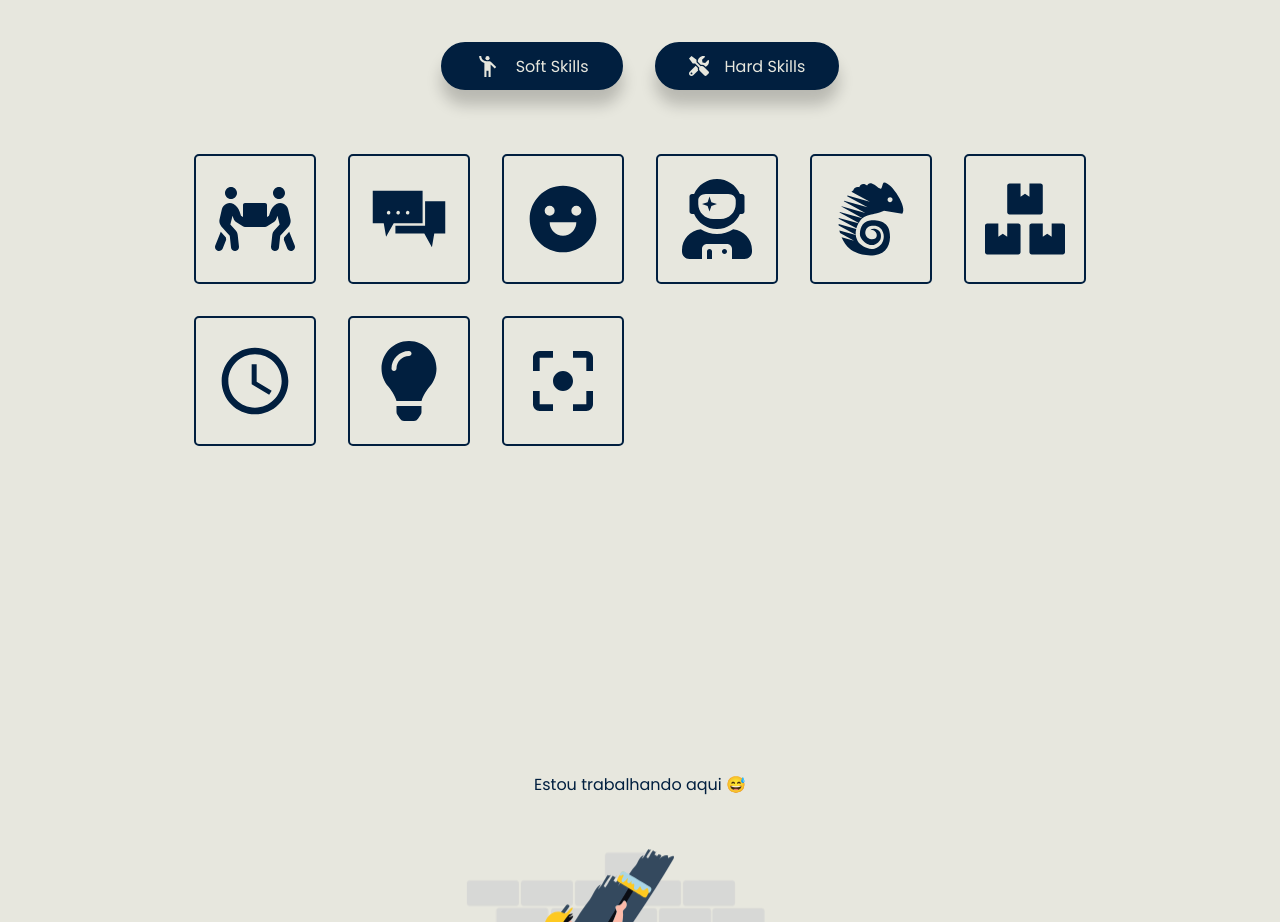
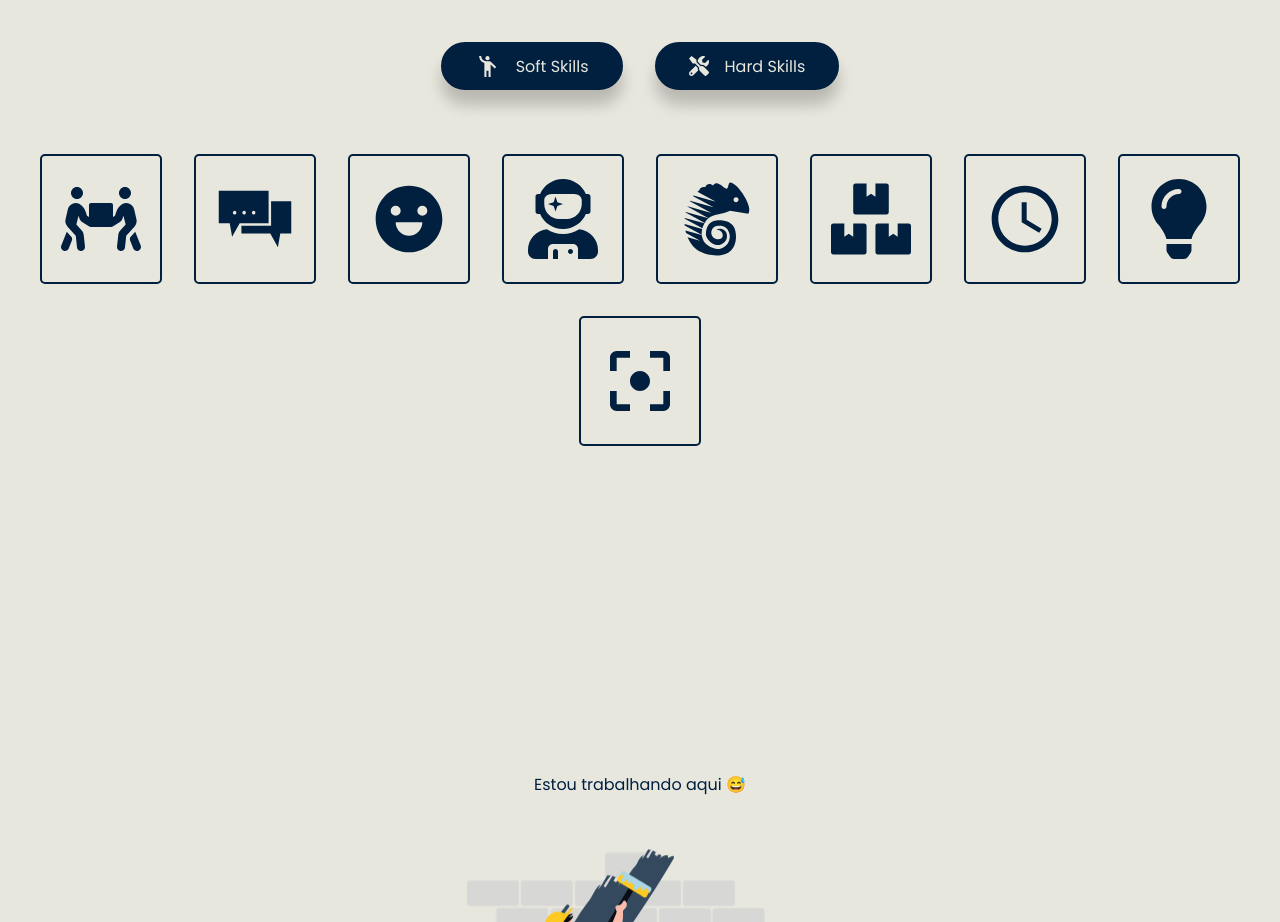
Before and after one commit to WagaoFC/devWagao, a React (Vite) app: page / in a window 1280 px wide. Shown: the part 1740-2662 px from the top of the page. Built offline with nearby package versions, Linux system fonts and the light colour scheme.

Commit message:
:bug: fix: add flex wrap

```diff
--- a/src/components/HardSkillsCard/styled.ts
+++ b/src/components/HardSkillsCard/styled.ts
@@ -1,8 +1,10 @@
 import styled from 'styled-components'
 
 export const Container = styled.div`
-    display: grid;
-    grid-template-columns: repeat(6, 1fr);
+    /* display: grid;
+    grid-template-columns: repeat(6, 1fr); */
+    display: flex;
+    flex-wrap: wrap;
     align-items: center;
     justify-content: center;
     flex-direction: row;
--- a/src/components/SoftSkillsCard/styled.ts
+++ b/src/components/SoftSkillsCard/styled.ts
@@ -1,8 +1,10 @@
 import styled from 'styled-components'
 
 export const Container = styled.div`
-    display: grid;
-    grid-template-columns: repeat(6, 1fr);
+    /* display: grid;
+    grid-template-columns: repeat(6, 1fr); */
+    display: flex;
+    flex-wrap: wrap;
     align-items: center;
     justify-content: center;
     flex-direction: row;
```
